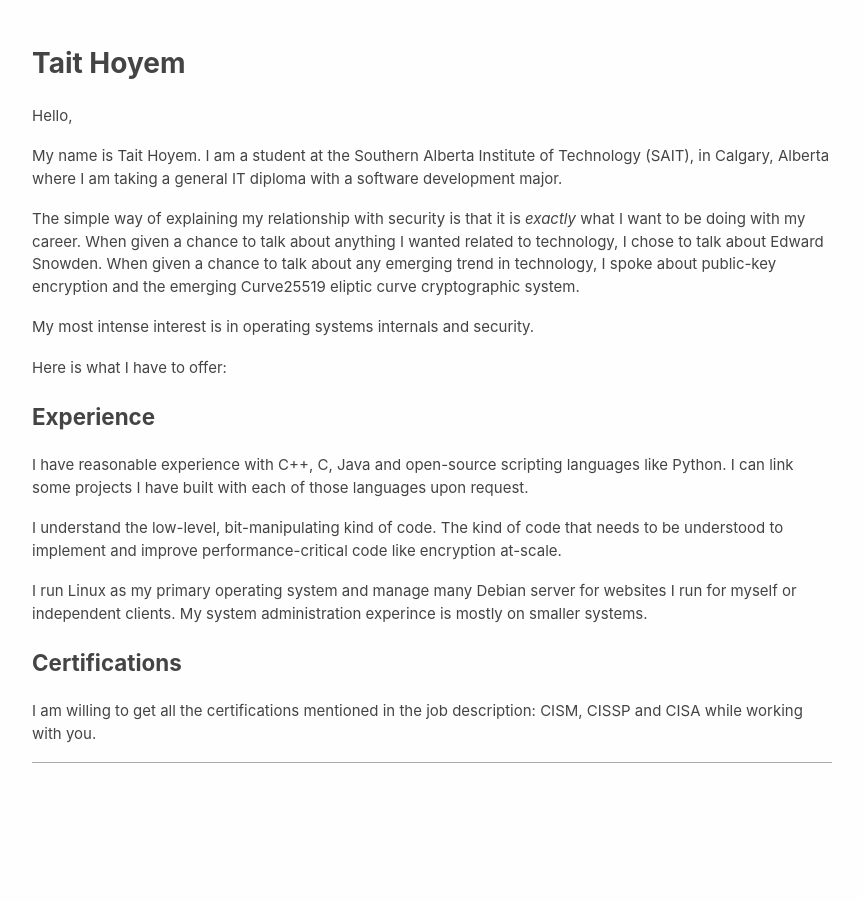
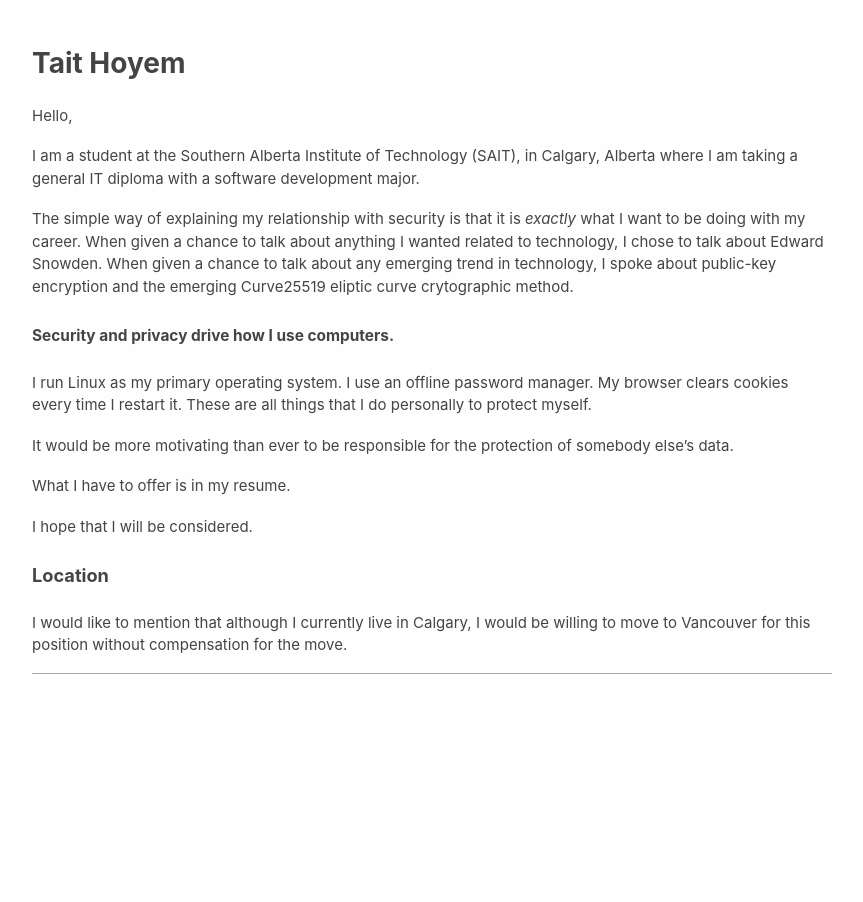
Before and after one commit to TTWNO/tait.tech, a Jekyll site: the page built from cover-letters/bloombase/index.md, in a window 1280 px wide. Shown: the whole page, without its empty margins (208-1071 px from the left). Built offline with Jekyll 4.4.1, drawn with Linux system fonts in a browser that asks for light colours.

Commit message:
Update bloombase cover letter

```diff
--- a/cover-letters/bloombase/index.md
+++ b/cover-letters/bloombase/index.md
@@ -6,31 +6,25 @@
 
 Hello,
 
-My name is Tait Hoyem.
 I am a student at the Southern Alberta Institute of Technology (SAIT),
 in Calgary, Alberta
 where I am taking a general IT diploma with a software development major.
 
 The simple way of explaining my relationship with security is that it is *exactly* what I want to be doing with my career.
 When given a chance to talk about anything I wanted related to technology, I chose to talk about Edward Snowden.
-When given a chance to talk about any emerging trend in technology, I spoke about public-key encryption and the emerging Curve25519 eliptic curve cryptographic system.
+When given a chance to talk about any emerging trend in technology, I spoke about public-key encryption and the emerging Curve25519 eliptic curve crytographic method.
 
-My most intense interest is in operating systems internals and security.
+##### Security and privacy drive how I use computers.
 
+I run Linux as my primary operating system. I use an offline password manager. My browser clears cookies every time I restart it.
+These are all things that I do personally to protect myself.
 
-Here is what I have to offer:
+It would be more motivating than ever to be responsible for the protection of somebody else's data.
 
-### Experience
+What I have to offer is in my resume.
 
-I have reasonable experience with C++, C, Java and open-source scripting languages like Python.
-I can link some projects I have built with each of those languages upon request.
+I hope that I will be considered.
 
-I understand the low-level, bit-manipulating kind of code.
-The kind of code that needs to be understood to implement and improve performance-critical code like encryption at-scale.
+#### Location
 
-I run Linux as my primary operating system and manage many Debian server for websites I run for myself or independent clients.
-My system administration experince is mostly on smaller systems.
-
-### Certifications
-
-I am willing to get all the certifications mentioned in the job description: CISM, CISSP and CISA while working with you.
+I would like to mention that although I currently live in Calgary, I would be willing to move to Vancouver for this position without compensation for the move.
```
